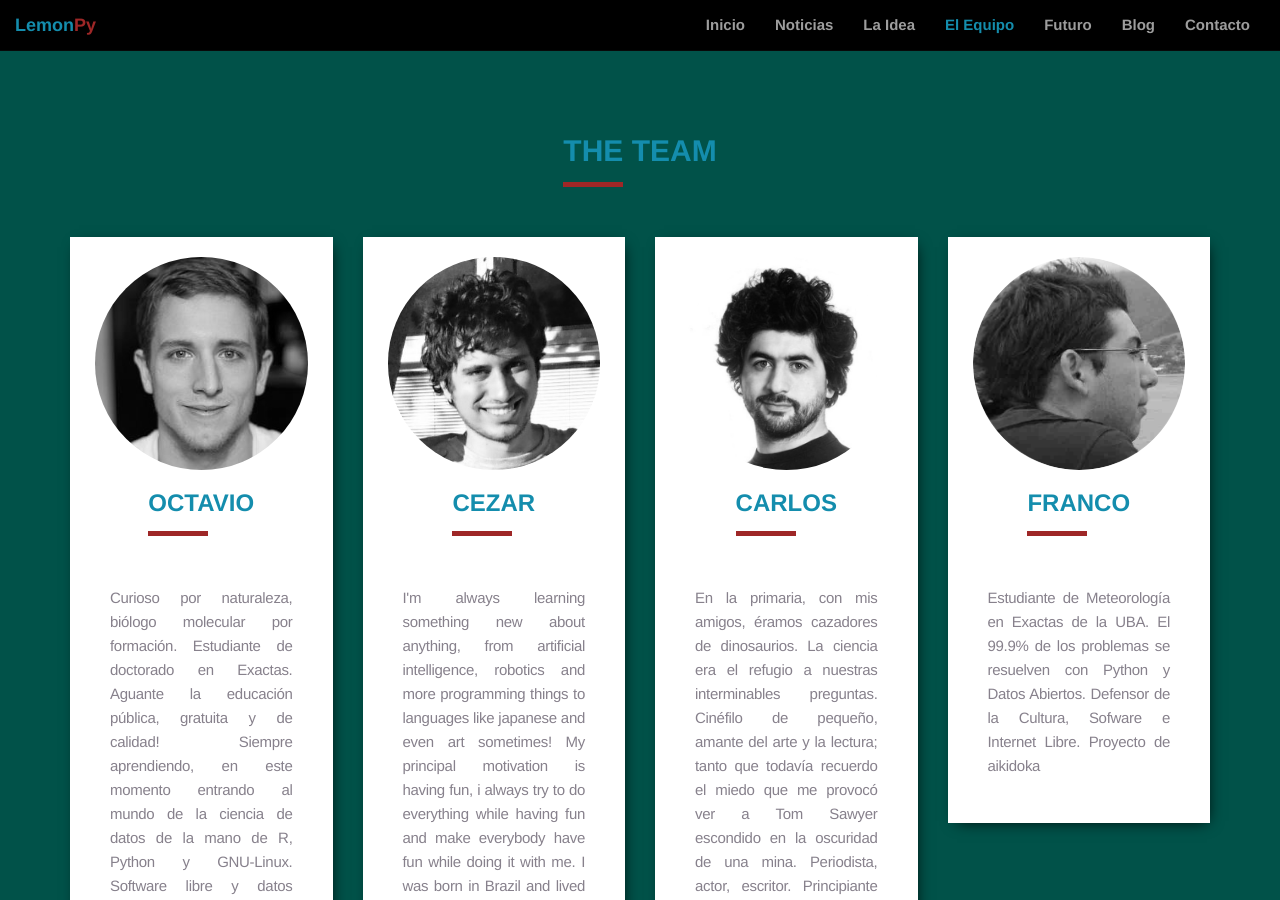
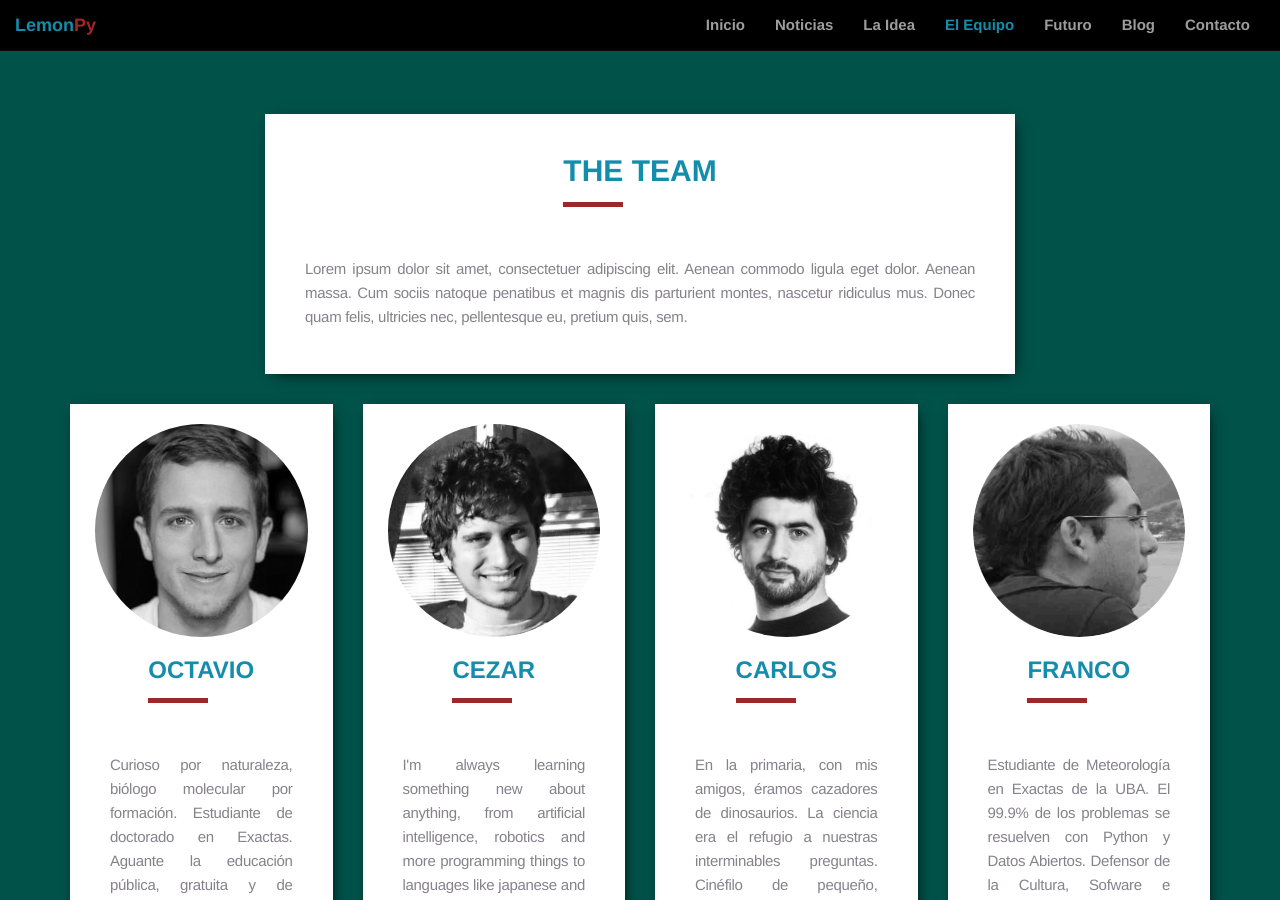
Before and after one commit to Lemon-Py/lemon-py.github.io, a Jekyll site: the page built from index.html, in a window 1280 px wide and 900 px high, scrolled down 2201 px. Built offline with Jekyll 4.4.1, drawn with Linux system fonts in a browser that asks for light colours; nearby versions of some CDN libraries.

Commit message:
team text

```diff
--- a/index.html
+++ b/index.html
@@ -89,7 +89,15 @@ layout: default_main
 <!-- ======== -->
 <section id="team">
   <div class="container">
-    <h2 class="box-title">The Team</h2>
+
+    <div class="row">
+      <div class="col-sm-8 col-sm-offset-2">
+	<div class="box-def">
+	  <h2 class="box-title">The Team</h2>
+	  <p>Lorem ipsum dolor sit amet, consectetuer adipiscing elit. Aenean commodo ligula eget dolor. Aenean massa. Cum sociis natoque penatibus et magnis dis parturient montes, nascetur ridiculus mus. Donec quam felis, ultricies nec, pellentesque eu, pretium quis, sem. </p>
+	</div><!--/box-def -->
+      </div><!--/col -->
+    </div><!--/row -->
 
     <div class="row">
 
```
